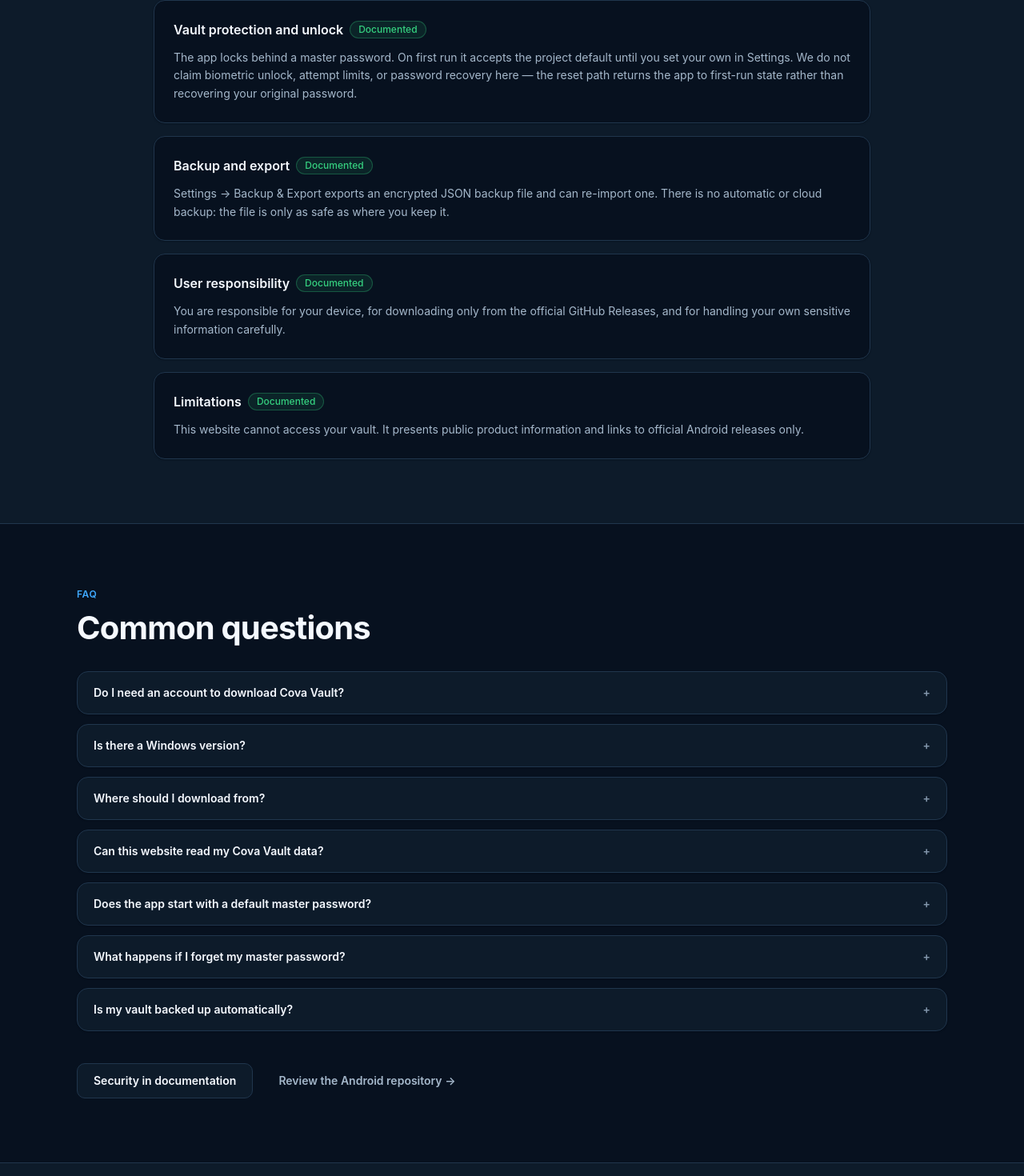
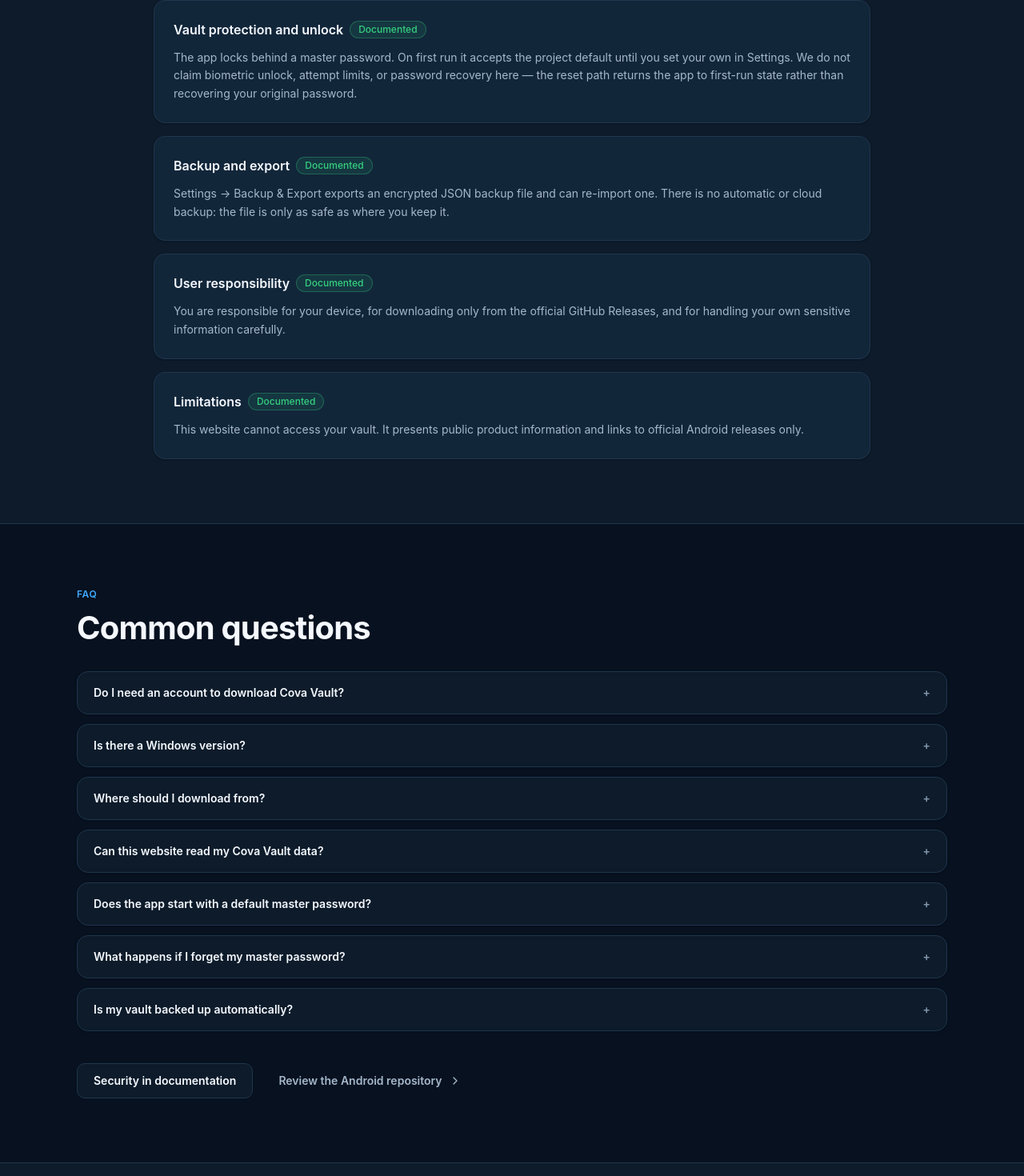
Before and after one commit to Shimizu019/cova-vault-website, a React (Vite) app: page /security in a window 1280 px wide. Shown: the part 1056-2526 px from the top of the page at 80% size. Built offline with nearby package versions, Linux system fonts and the light colour scheme.

Commit message:
style(security): use elevated card backgrounds and ChevronRight ghost link

```diff
--- a/src/pages/Security.tsx
+++ b/src/pages/Security.tsx
@@ -2,6 +2,7 @@
 import Container from '../components/common/Container';
 import SectionHeading from '../components/common/SectionHeading';
 import Button from '../components/buttons/Button';
+import { ChevronRight } from 'lucide-react';
 import siteConfig from '../config/site/site';
 
 interface SecurityTopic {
@@ -116,7 +117,7 @@
         <Container>
           <ul className="mx-auto grid max-w-4xl gap-4">
             {topics.map((topic) => (
-              <li key={topic.title} className="rounded-card border border-cova-border bg-cova-bg p-6 shadow-card">
+              <li key={topic.title} className="rounded-card border border-cova-border bg-cova-elevated p-6 shadow-card">
                 <div className="flex flex-wrap items-center gap-2">
                   <h2 className="text-base font-semibold text-cova-text">{topic.title}</h2>
                   <span
@@ -162,7 +163,8 @@
               Security in documentation
             </Button>
             <Button href={siteConfig.androidRepoUrl} variant="ghost">
-              Review the Android repository →
+              Review the Android repository
+              <ChevronRight className="h-4 w-4" aria-hidden="true" />
             </Button>
           </div>
         </Container>
```
